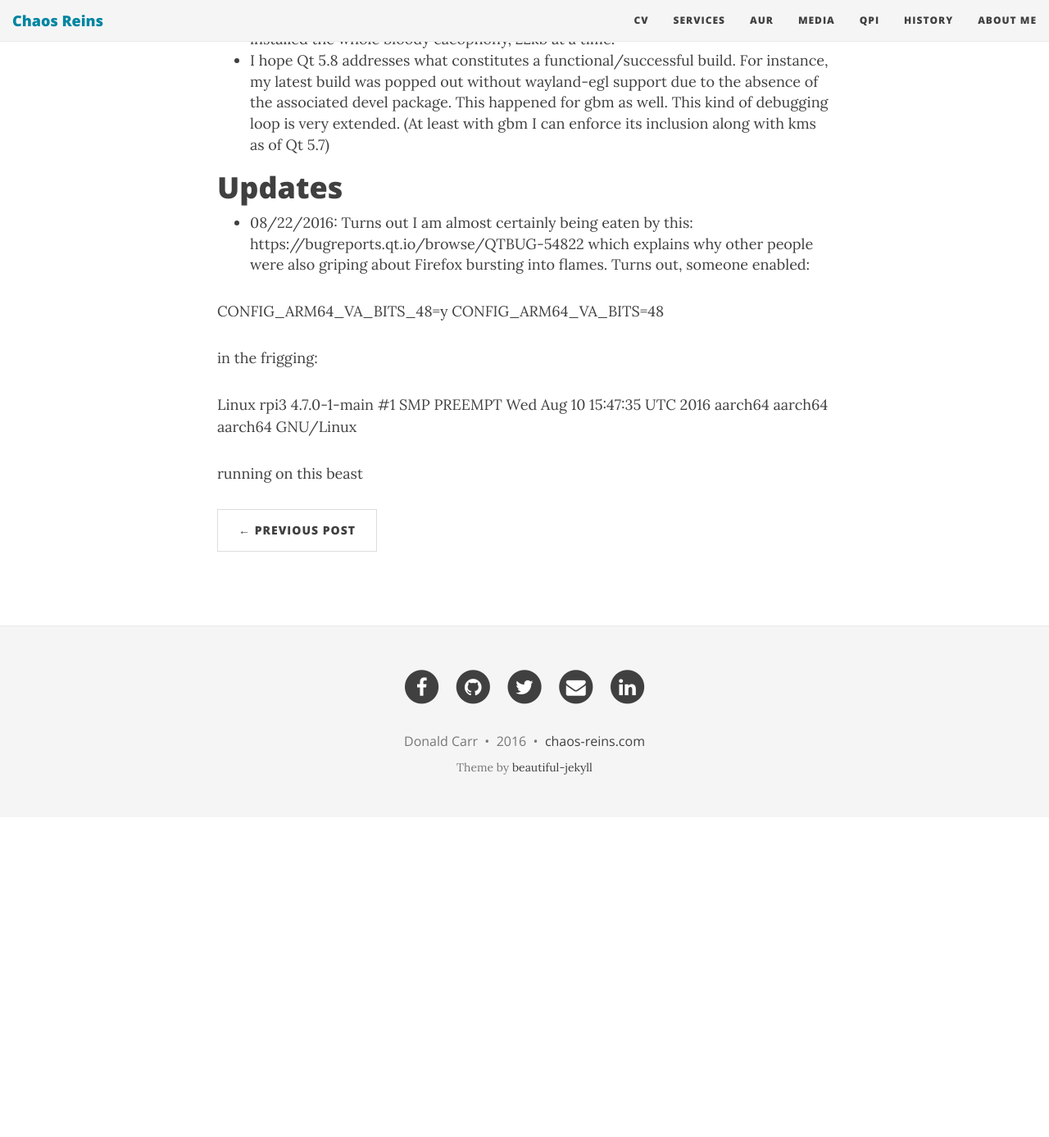
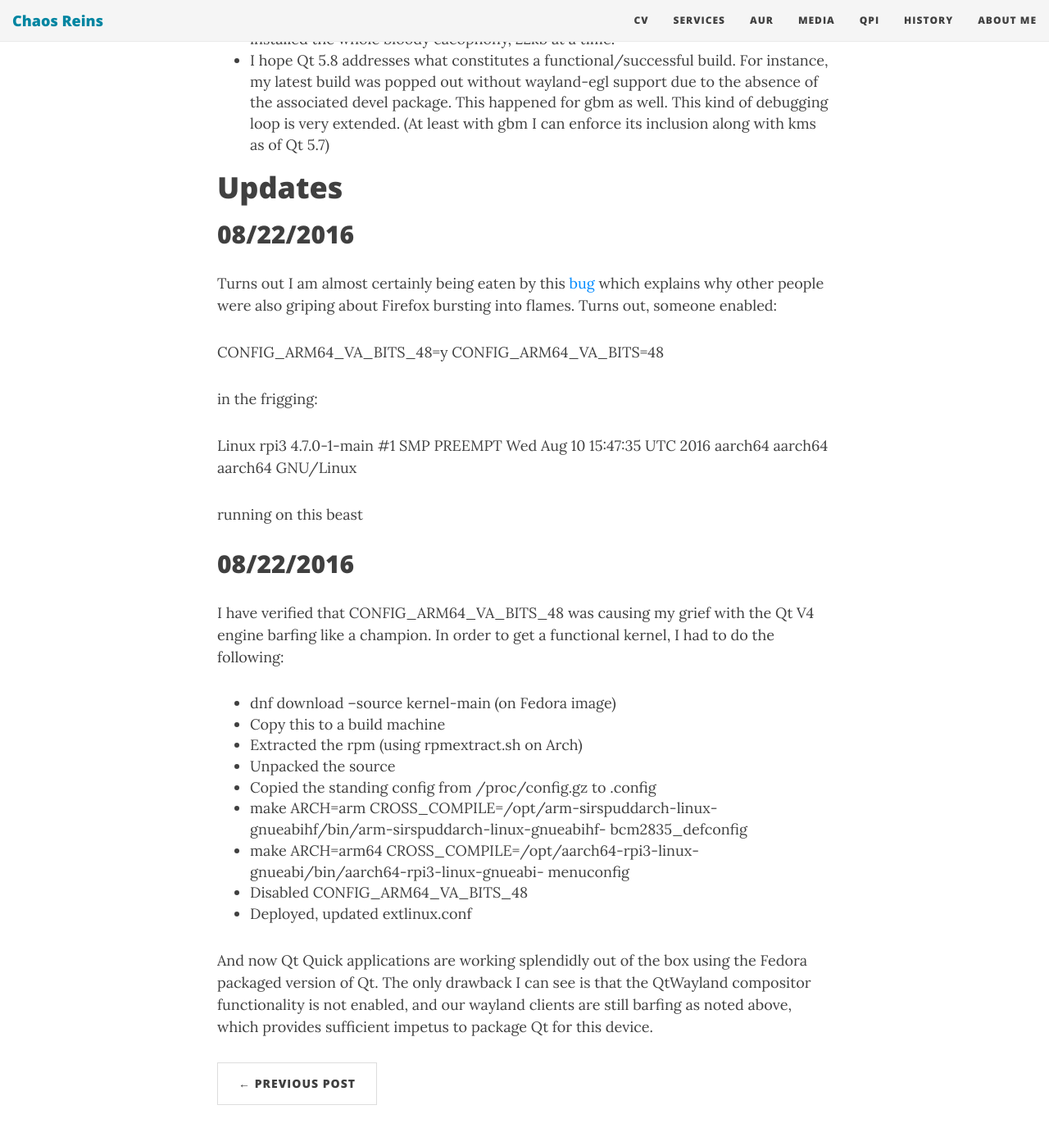
Before and after one commit to sirspudd/sirspudd.github.io, a Jekyll site: the page built from _posts/2016-08-20-qt-pi3-fedora-aarch64.md, in a window 1280 px wide and 1400 px high, scrolled down 3225 px. Shown: the top 1387 px of the window at 82% size. Built offline with Jekyll 4.4.1, drawn with Linux system fonts in a browser that asks for light colours; nearby versions of some CDN libraries; comment, search, counter and statistics services are not loaded; before the commit the page ends 4222 px from its top, so only the background shows below that.

Commit message:
get past VA_48 madness
Change-Id: I409e542a3ba549aa5b05ad1d7ee878153f2a8540

```diff
--- a/_posts/2016-08-20-qt-pi3-fedora-aarch64.md
+++ b/_posts/2016-08-20-qt-pi3-fedora-aarch64.md
@@ -90,7 +90,9 @@ The server appears to be healthy, but there is something rotten in the state of
 
 # Updates
 
-* 08/22/2016: Turns out I am almost certainly being eaten by this: https://bugreports.qt.io/browse/QTBUG-54822 which explains why other people were also griping about Firefox bursting into flames. Turns out, someone enabled:
+## 08/22/2016
+
+Turns out I am almost certainly being eaten by this [bug](https://bugreports.qt.io/browse/QTBUG-54822) which explains why other people were also griping about Firefox bursting into flames. Turns out, someone enabled:
 
 CONFIG_ARM64_VA_BITS_48=y
 CONFIG_ARM64_VA_BITS=48
@@ -100,3 +102,19 @@ in the frigging:
 Linux rpi3 4.7.0-1-main #1 SMP PREEMPT Wed Aug 10 15:47:35 UTC 2016 aarch64 aarch64 aarch64 GNU/Linux
 
 running on this beast
+
+## 08/22/2016
+
+I have verified that CONFIG_ARM64_VA_BITS_48 was causing my grief with the Qt V4 engine barfing like a champion. In order to get a functional kernel, I had to do the following:
+
+* dnf download --source kernel-main (on Fedora image)
+* Copy this to a build machine
+* Extracted the rpm (using rpmextract.sh on Arch)
+* Unpacked the source
+* Copied the standing config from /proc/config.gz to .config
+* make ARCH=arm CROSS_COMPILE=/opt/arm-sirspuddarch-linux-gnueabihf/bin/arm-sirspuddarch-linux-gnueabihf- bcm2835_defconfig
+* make ARCH=arm64 CROSS_COMPILE=/opt/aarch64-rpi3-linux-gnueabi/bin/aarch64-rpi3-linux-gnueabi- menuconfig
+* Disabled CONFIG_ARM64_VA_BITS_48
+* Deployed, updated extlinux.conf
+
+And now Qt Quick applications are working splendidly out of the box using the Fedora packaged version of Qt. The only drawback I can see is that the QtWayland compositor functionality is not enabled, and our wayland clients are still barfing as noted above, which provides sufficient impetus to package Qt for this device.
```
